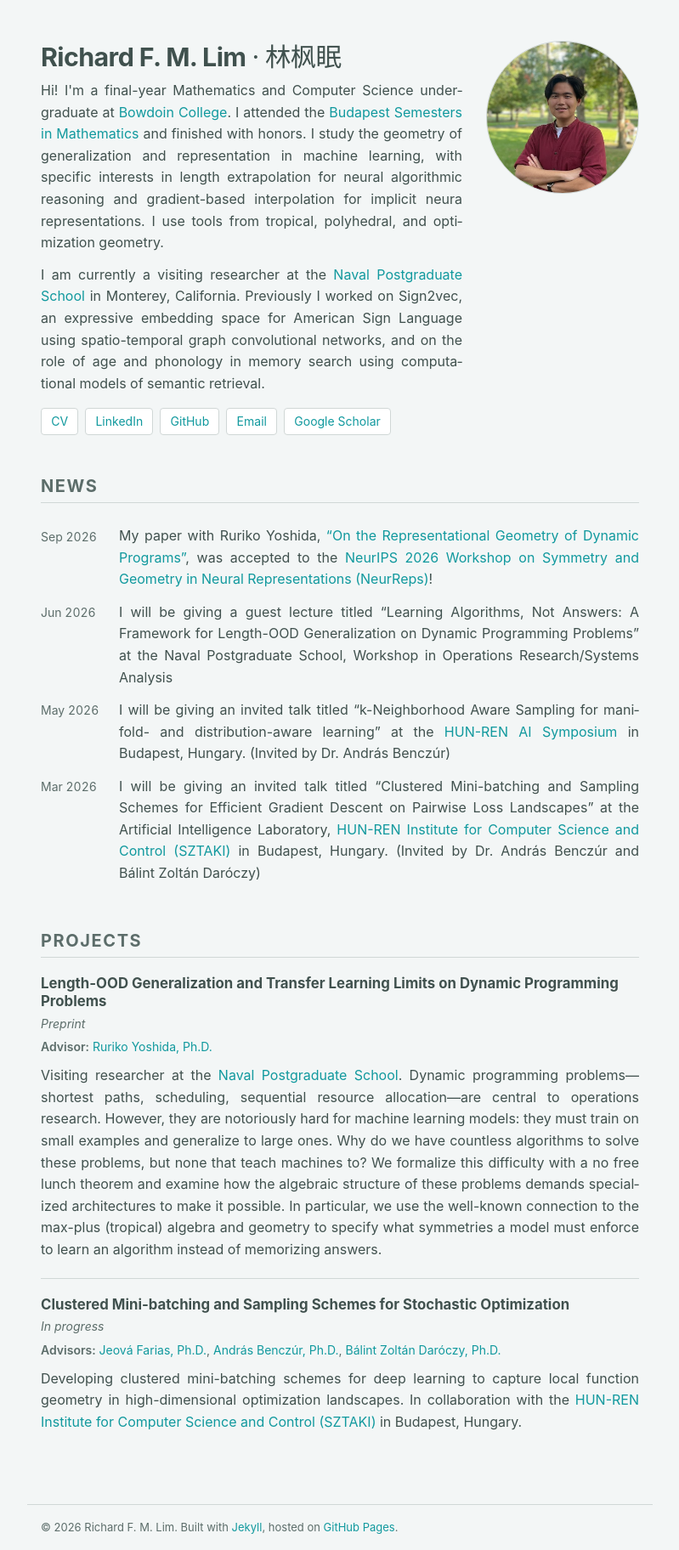
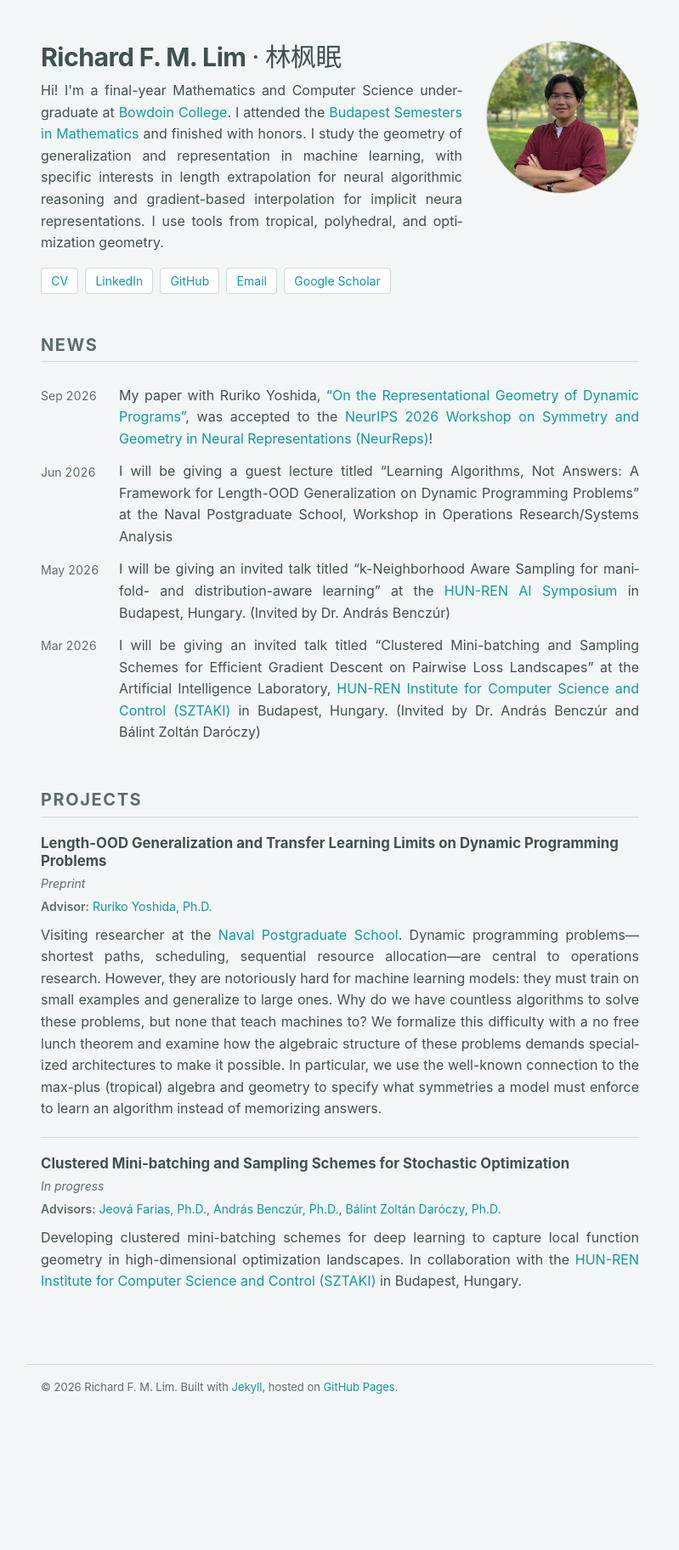
Before and after one commit to rlim-fm/rlim-fm.github.io, a Jekyll site: the page built from index.html, in a window 1280 px wide. Shown: the whole page at 85% size, without its empty margins (240-1039 px from the left). Built offline with Jekyll 4.4.1, drawn with Linux system fonts in a browser that asks for light colours; after the commit the page ends 1659 px from its top, so only the background shows below that.

Commit message:
update about

```diff
--- a/index.html
+++ b/index.html
@@ -22,12 +22,6 @@ redirect_from:
       I study the geometry of generalization and representation in machine learning, with specific interests in
       length extrapolation for neural algorithmic reasoning and gradient-based interpolation for implicit neura
       representations. I use tools from tropical, polyhedral, and optimization geometry.
-    </p>
-    <p class="intro__bio">
-      I am currently a visiting researcher at the <a href="https://nps.edu/">Naval Postgraduate
-      School</a> in Monterey, California. Previously I worked on Sign2vec, an expressive embedding
-      space for American Sign Language using spatio-temporal graph convolutional networks, and on the
-      role of age and phonology in memory search using computational models of semantic retrieval.
     </p>
 
     <nav class="links" aria-label="Profiles and contact">
```
